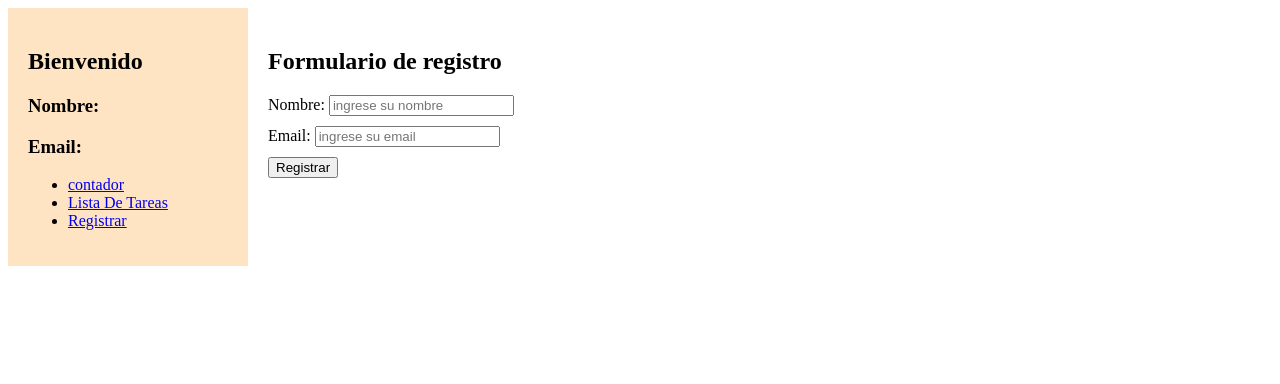
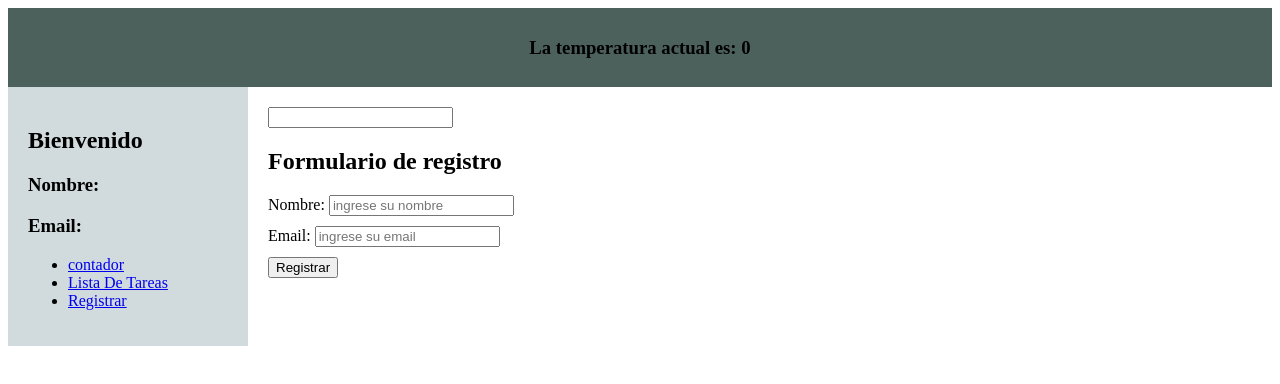
Before and after one commit to JoseOrtega8/proyecto-vue, a Vue app: page /registrar in a window 1280 px wide. Shown: the top 384 px of the page. Built offline with nearby package versions, Linux system fonts and the light colour scheme; no server answers.

Commit message:
componentes padres y componentes hijos

```diff
--- a/package.json
+++ b/package.json
@@ -11,6 +11,7 @@
   },
   "dependencies": {
     "@vee-validate/yup": "^4.15.0",
+    "axios": "^1.7.9",
     "pinia": "^2.3.1",
     "vee-validate": "^4.15.0",
     "vue": "^3.5.13",
--- /dev/null
+++ b/src/components/Header.vue
@@ -0,0 +1,33 @@
+<template>
+<div class="header">
+{{ mensajeRecibido }}
+<Weather></Weather>
+</div>
+</template>
+
+<script setup>
+import Weather from './Weather.vue'
+import { defineProps,ref,watch } from 'vue';
+const props = defineProps(['mensaje']);
+const mensajeRecibido = ref(props.mensaje);
+watch(()=>props.mensaje,(newValue)=>{
+    mensajeRecibido.value = newValue
+})
+</script>
+
+<style>
+.header{
+    display: flex;
+    justify-content: center;
+    align-items: center;
+    padding: 10px 20px;
+    top: 0;
+    right: 0;
+    left: 0;
+    background-color:rgb(76, 97, 92);
+}
+.h3{
+    margin: 0;
+}
+
+</style>
--- a/src/components/Sidebar.vue
+++ b/src/components/Sidebar.vue
@@ -1,8 +1,8 @@
 <template>
 <div class="sidebar">
 <h2>Bienvenido</h2>
-<h3>Nombre: {{ nombre }}</h3>
-<h3>Email: {{ email }}</h3>
+<h3>Nombre: {{ registrarStore.nombre }}</h3>
+<h3>Email: {{ registrarStore.email }}</h3>
 <ul>
 <li><router-link to ="/contador">contador</router-link></li>
 <li><router-link to ="/lista-de-tareas">Lista De Tareas</router-link></li>
@@ -15,21 +15,13 @@
 <script setup>
 import { useRegistrarStore } from '@/modules/registro/stores/registrarStore';
 const registrarStore = useRegistrarStore ();
-import { ref ,watch} from 'vue';
-const nombre = ref(registrarStore.nombre.value)
-const email= ref(registrarStore.email.value)
-watch (() => registrarStore.nombre, (newValue) =>{
-nombre.value = newValue
-});
-watch (() => registrarStore.email, (newValue) =>{
-email.value = newValue
-});
+
 </script>
 
 <style>
 .sidebar{
     width: 200px;
-    background-color: bisque;
+    background-color: rgb(209, 218, 220);
     padding: 20px;
 }
 </style>
--- /dev/null
+++ b/src/components/Weather.vue
@@ -0,0 +1,19 @@
+<template>
+<h3> La temperatura actual es: {{ weatherStore.temperatura }}</h3>
+
+</template>
+
+<script setup>
+import { useWeather } from '@/composables/useWeather';
+import { onMounted } from 'vue';
+import { useWeatherStore } from '@/stores/weatherStore';
+onMounted(()=>{
+    useWeather();
+})
+const weatherStore = useWeatherStore();
+</script>
+
+
+<style scoped >
+
+</style>
--- /dev/null
+++ b/src/composables/useWeather.js
@@ -0,0 +1,8 @@
+import { useWeatherStore } from "@/stores/weatherStore";
+import { getTemperatura } from "@/helpers/getWeather";
+
+export const useWeather = async () => {
+    const temperatura = await getTemperatura();
+    const weatherStore = useWeatherStore();
+    weatherStore.temperatura = temperatura;
+};
--- /dev/null
+++ b/src/helpers/getWeather.js
@@ -0,0 +1,9 @@
+import axios from "axios";
+
+const API_URL = "https://api.open-meteo.com/v1/forecast?latitude=29.1026&longitude=-110.9773&current=temperature_2m&timezone=auto&forecast_days=1";
+
+export const getTemperatura = async () => {
+    const respuesta = await axios.get(API_URL);
+    const nuevaTemperatura = respuesta.data.current.temperature_2m;
+    return nuevaTemperatura;
+};
--- /dev/null
+++ b/src/stores/weatherStore.js
@@ -0,0 +1,10 @@
+import { defineStore } from "pinia";
+import { ref } from "vue";
+
+export const useWeatherStore = defineStore('weather', () =>{
+    const temperatura = ref(0)
+    const setTemperatura = () =>{
+        temperatura.value = temp;
+    }
+    return {temperatura,setTemperatura};
+})
--- a/src/views/MainView.vue
+++ b/src/views/MainView.vue
@@ -1,7 +1,10 @@
 <template>
+<Header :mensaje="texto"></Header>
 <div class="container">
     <Sidebar></Sidebar>
     <div class="content">
+        <input type="text" v-model="texto">
+        {{ texto }}
         <RouterView></RouterView>
     </div>
 </div>
@@ -9,6 +12,10 @@
 
 <script setup>
 import Sidebar from '@/components/Sidebar.vue';
+import Header from '@/components/Header.vue';
+import { ref } from 'vue';
+
+const texto = ref('');
 </script>
 
 <style>
```
Also changed, not shown: src/stores/counter.js (deleted, +0 -12 lines), 1 other file (tests, documents, lock files or other folders).
